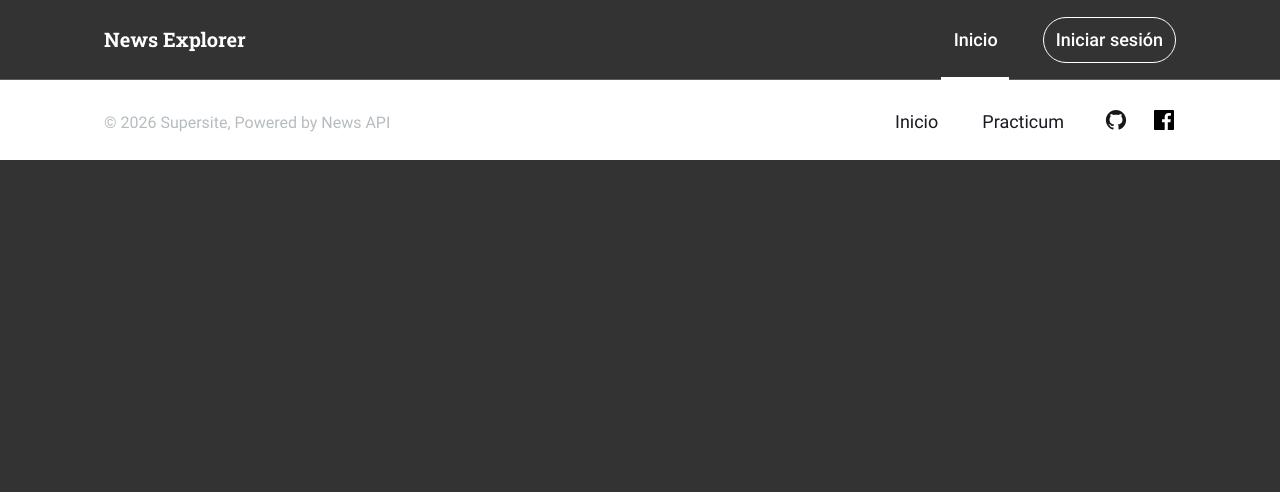
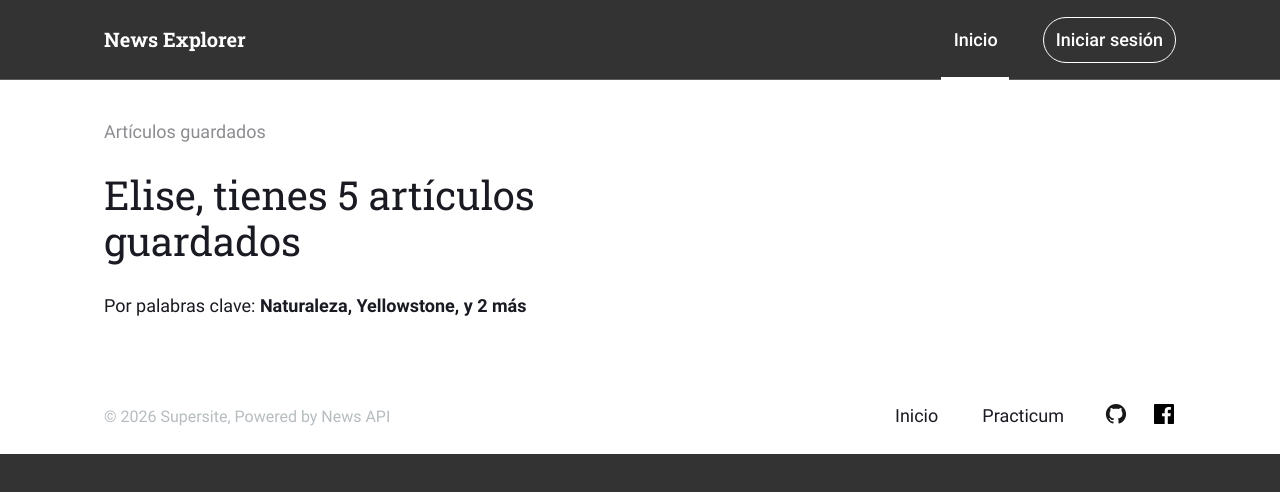
Before and after one commit to PacoZ2024/news-explorer-frontend, a React (Vite) app: page /saved-news in a window 1280 px wide. Shown: the top 492 px of the page. Built offline with nearby package versions, Linux system fonts and the light colour scheme.

Commit message:
feat(Saved News Header): Se incorpora el componente del encabezado de la sección Artículos guardados

```diff
--- a/src/components/SavedNews/SavedNews.css
+++ b/src/components/SavedNews/SavedNews.css
@@ -1,5 +1,4 @@
-.savednews {
-  background-color: #000000;
-  font-family: "Inter", Arial, sans-serif;
-  color: #ffffff;
+.saved-news {
+  max-width: 1440px;
+  margin: 0 auto;
 }
--- a/src/components/SavedNews/SavedNews.jsx
+++ b/src/components/SavedNews/SavedNews.jsx
@@ -1,3 +1,9 @@
+import SavedNewsHeader from '../SavedNewsHeader/SavedNewsHeader.jsx';
+
 export default function SavedNews() {
-  return <></>;
+  return (
+    <div className='saved-news'>
+      <SavedNewsHeader />
+    </div>
+  );
 }
--- a/src/components/SavedNewsHeader/SavedNewsHeader.css
+++ b/src/components/SavedNewsHeader/SavedNewsHeader.css
@@ -1,5 +1,35 @@
-.savednewsheader {
-  background-color: #000000;
-  font-family: "Inter", Arial, sans-serif;
-  color: #ffffff;
+.saved-news-header {
+  background: #ffffff;
+  max-width: 1440px;
+  padding-left: 104px;
+  height: 294px;
+  color: #1a1b22;
+  display: flex;
+  flex-direction: column;
 }
+
+.saved-news-header__title {
+  margin: 40px 0 0;
+  font-family: 'Roboto';
+  font-weight: 400;
+  font-size: 18px;
+  line-height: 24px;
+  color: rgba(26, 27, 34, 0.5);
+}
+
+.saved-news-header__info {
+  max-width: 530px;
+  margin: 28px 0 0;
+  font-family: 'Roboto Slab';
+  font-weight: 400;
+  font-size: 40px;
+  line-height: 46px;
+}
+
+.saved-news-header__themes {
+  margin: 30px 0 56px;
+  font-family: 'Roboto';
+  font-weight: 400;
+  font-size: 18px;
+  line-height: 24px;
+}
--- a/src/components/SavedNewsHeader/SavedNewsHeader.jsx
+++ b/src/components/SavedNewsHeader/SavedNewsHeader.jsx
@@ -0,0 +1,13 @@
+export default function SavedNewsHeader() {
+  return (
+    <div className='saved-news-header'>
+      <p className='saved-news-header__title'>Artículos guardados</p>
+      <p className='saved-news-header__info'>
+        Elise, tienes 5 artículos guardados
+      </p>
+      <p className='saved-news-header__themes'>
+        Por palabras clave: <b>Naturaleza, Yellowstone, y 2 más</b>
+      </p>
+    </div>
+  );
+}
```
